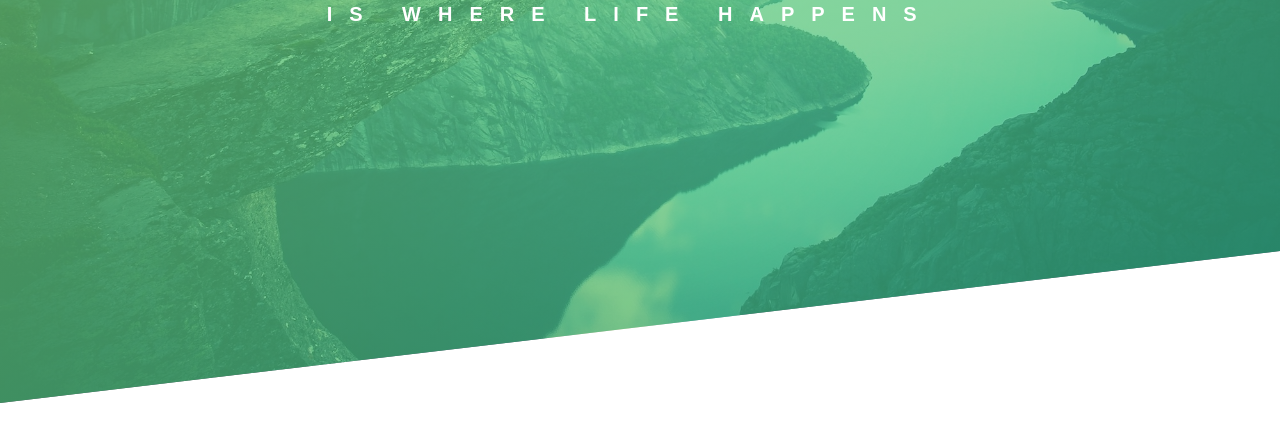
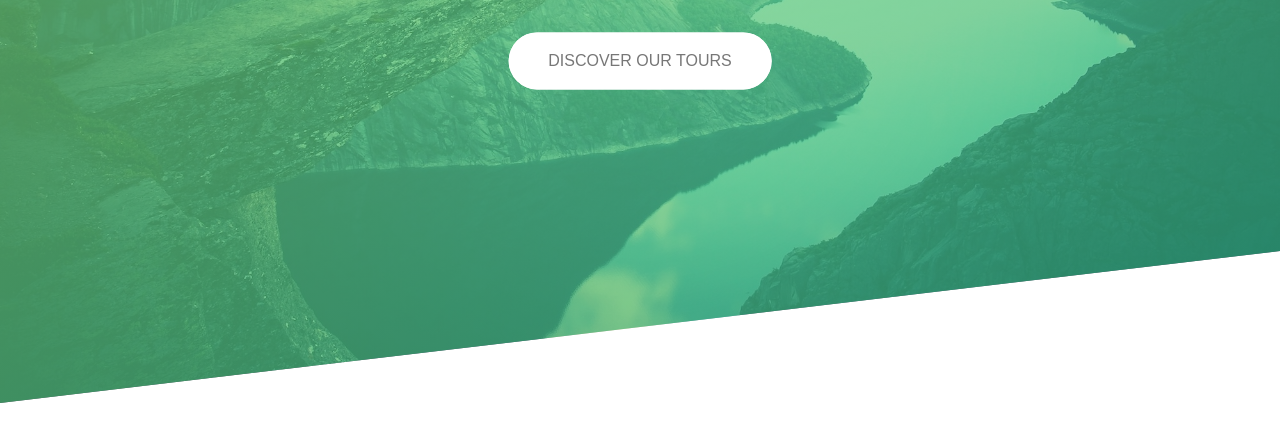
Before and after one commit to Pantelija96/css, a plain HTML site: page index.html in a window 1280 px wide. Shown: the part 357-800 px from the top of the page. Drawn offline with Linux system fonts and the light colour scheme.

Commit message:
animated button

```diff
--- a/index.html
+++ b/index.html
@@ -17,6 +17,10 @@
                     <span class="heading-primary-main">Outdoors</span>
                     <span class="heading-primary-sub">is where life happens</span>
                 </h1>
+
+                <a href="#" class="btn btn-white btn-animated">
+                    Discover our tours
+                </a>
             </div>
 
 
--- a/style.css
+++ b/style.css
@@ -35,12 +35,13 @@ body {
     top: 40%;
     left: 50%;
     transform: translate(-50%, -50%);
+    text-align: center;
 }
 
 .heading-primary{
     color: #fff;
     text-transform: uppercase;
-
+     margin-bottom: 60px;
     backface-visibility: hidden;
 }
 
@@ -100,3 +101,68 @@ body {
         transform: translateX(0);
     }
 }
+
+.btn:link, .btn:visited {
+    display: inline-block;
+    text-transform: uppercase;
+    text-decoration:  none;
+    padding: 15px 40px;
+    border-radius: 30px;
+    transition: all .2s;
+    position: relative;
+}
+
+.btn:hover{
+    transform: translateY(-5px);
+    box-shadow: 0 10px 20px rgba(0,0,0,.2);
+}
+
+.btn:active{
+    transform: translateY(-1px);
+    box-shadow: 0 5px 10px rgba(0,0,0,.2);
+}
+
+.btn-white {
+    background-color: #fff;
+    color:#777;
+}
+
+.btn::after{
+    content: "";
+    display: inline-block;
+    height: 100%;
+    width: 100%;
+    border-radius: 30px;
+    position: absolute;
+    top: 0;
+    left: 0;
+    z-index: -1;
+    transition: all .4s;
+}
+
+.btn-white::after{
+    background-color: #fff;
+}
+
+.btn:hover::after{
+    transform: scaleX(1.4) scaleY(1.6);
+    opacity: 0;
+}
+
+.btn-animated{
+    animation: moveInUp .5s ease-out;
+    animation-delay: 1s;
+    animation-fill-mode: backwards;
+}
+
+@keyframes moveInUp {
+    0%{
+        opacity: 0;
+        transform: translateY(50px);
+    }
+
+    100%{
+        opacity: 1;
+        transform: translateY(0);
+    }
+}
```
